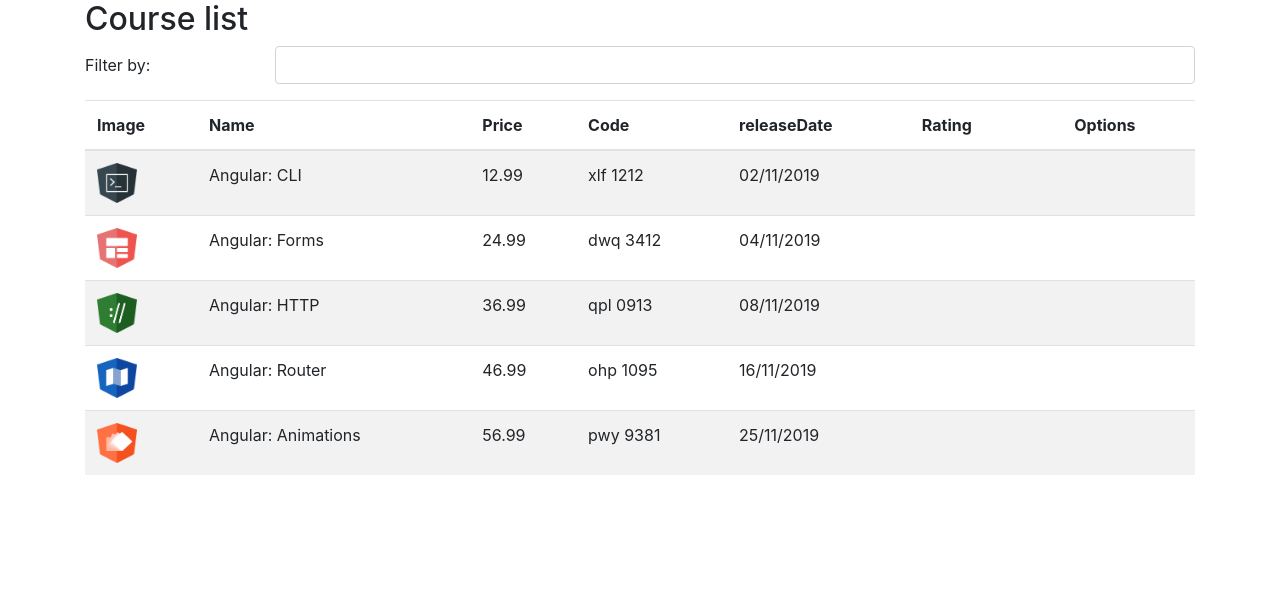
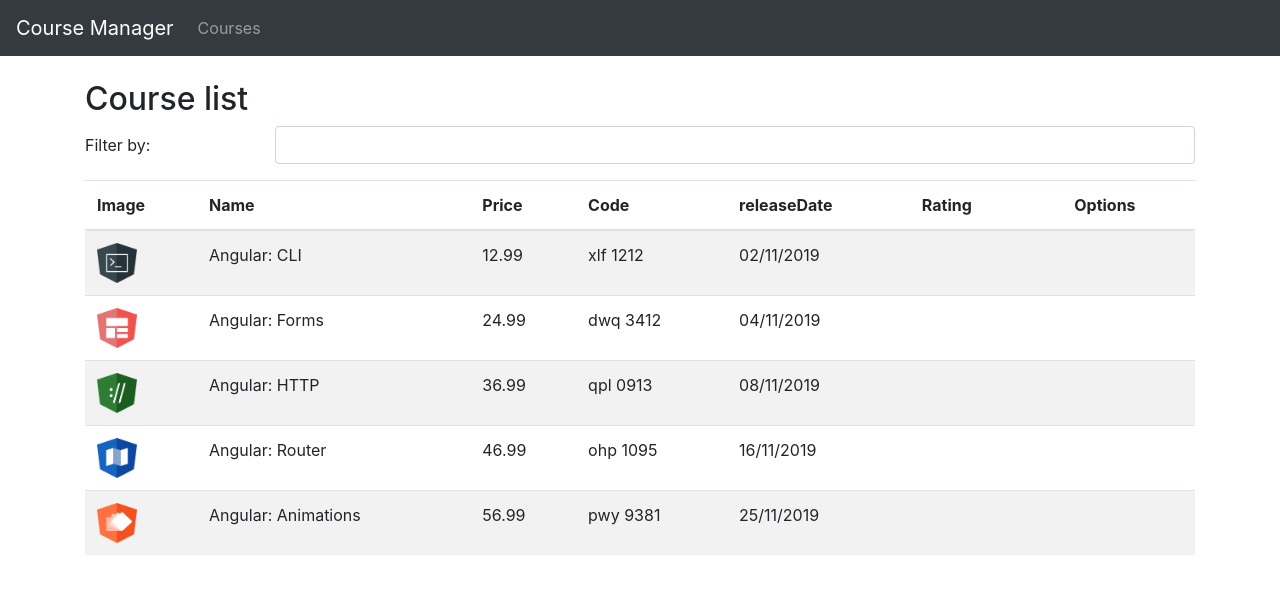
Before and after one commit to AndresonFerreira/gerenciador_de_cursos_angular, an Angular app in the folder course-manager/: page /courses in a window 1280 px wide. Shown: the top 594 px of the page. Built offline with nearby package versions, Linux system fonts and the light colour scheme; some icons are missing.

Commit message:
Rotas
Criação de rotas e navegação entre components
página de erro 404

```diff
--- a/course-manager/src/app/app.component.html
+++ b/course-manager/src/app/app.component.html
@@ -1,3 +1,4 @@
-<div class="container">
-  <app-course-list></app-course-list>
+<app-nav-bar></app-nav-bar>
+<div class="container mt-4">
+  <router-outlet></router-outlet>
 </div>
--- a/course-manager/src/app/courses/course-list.component.ts
+++ b/course-manager/src/app/courses/course-list.component.ts
@@ -3,7 +3,7 @@
 import { CourseService } from "./course.service";
 
 @Component({
-  selector: 'app-course-list',
+
   templateUrl: './course-list.component.html'
 })
 
--- /dev/null
+++ b/course-manager/src/app/error404/error404.component.html
@@ -0,0 +1 @@
+<h2>Error 404</h2>
--- /dev/null
+++ b/course-manager/src/app/error404/error404.component.ts
@@ -0,0 +1,8 @@
+import { Component } from "@angular/core";
+
+@Component({
+  templateUrl: './error404.component.html'
+})
+export class error404Component {
+
+}
--- /dev/null
+++ b/course-manager/src/app/nav-bar/nav-bar.component.html
@@ -0,0 +1,16 @@
+<nav class="navbar navbar-expand-lg navbar-dark bg-dark">
+  <a href="#" class="navbar-brand">Course Manager</a>
+
+  <button class="navbar-toggler" type="button" data-toggle="collapse" data-target="#navbarSupportedContent"
+      aria-controls="navbarSupportedContent" aria-expanded="false" aria-label="Toggle navigation">
+      <span class="navbar-toggler-icon"></span>
+  </button>
+
+  <div class="collapse navbar-collapse" id="navbarSupportedContent">
+      <ul class="navbar-nav mr-auto">
+          <li class="nav-item">
+              <a  href="#" routerLinkActive="active" class="nav-link">Courses</a>
+          </li>
+      </ul>
+  </div>
+</nav>
```
Also changed, not shown: course-manager/src/app/app.module.ts (+18 -2 lines), course-manager/src/app/nav-bar/nav-bar.component.ts (added, +9 -0 lines).
